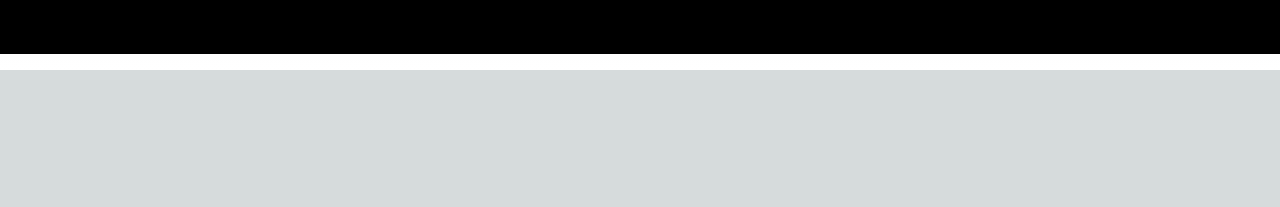
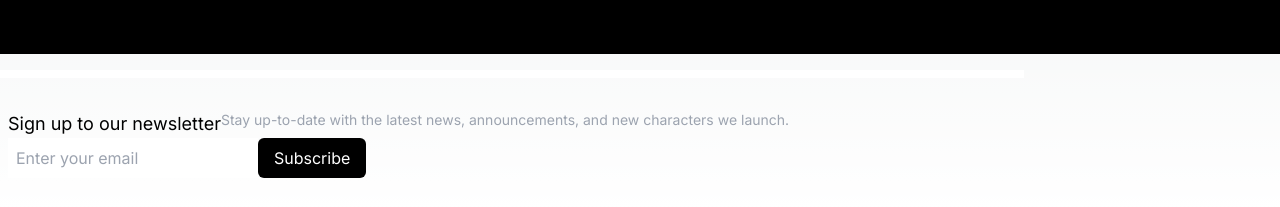
Before and after one commit to magicchat-ai/frontend, a Next.js app: page / in a window 1280 px wide. Shown: the part 814-1021 px from the top of the page. Before the commit the page ends 884 px from the top, so only its background shows below. Built offline with nearby package versions, Linux system fonts and the light colour scheme.

Commit message:
polishing UI

```diff
--- a/app/dashboard/footer.tsx
+++ b/app/dashboard/footer.tsx
@@ -1,6 +1,22 @@
 function Footer() {
     return (
-        <div className="flex"></div>
+        <div className="flex w-full max-w-screen-lg flex-col">
+            <div className="w-full h-2 bg-white"></div>
+            <div className="w-full px-2 py-8 flex-col">
+                <div className="w-full flex-row">
+                    <div className="flex">
+                        <h3 className="text-lg text-black-700"> Sign up to our newsletter </h3>
+                        <span className="text-sm text-gray-400">
+                            Stay up-to-date with the latest news, announcements, and new characters we launch.
+                        </span>
+                    </div>
+                    <div className="">
+                        <input type="email" className="br-gray px-2 py-2" placeholder="Enter your email" />
+                        <button className="text-white bg-black px-4 py-2 rounded-md"> Subscribe </button>
+                    </div>
+                </div>
+            </div>
+        </div>
     )
 }
 
--- a/app/page.tsx
+++ b/app/page.tsx
@@ -197,7 +197,7 @@ export default function Home() {
         </div>
       </div>
 
-      {/* <Footer /> */}
+      <Footer />
     </main>
   )
 }
```
